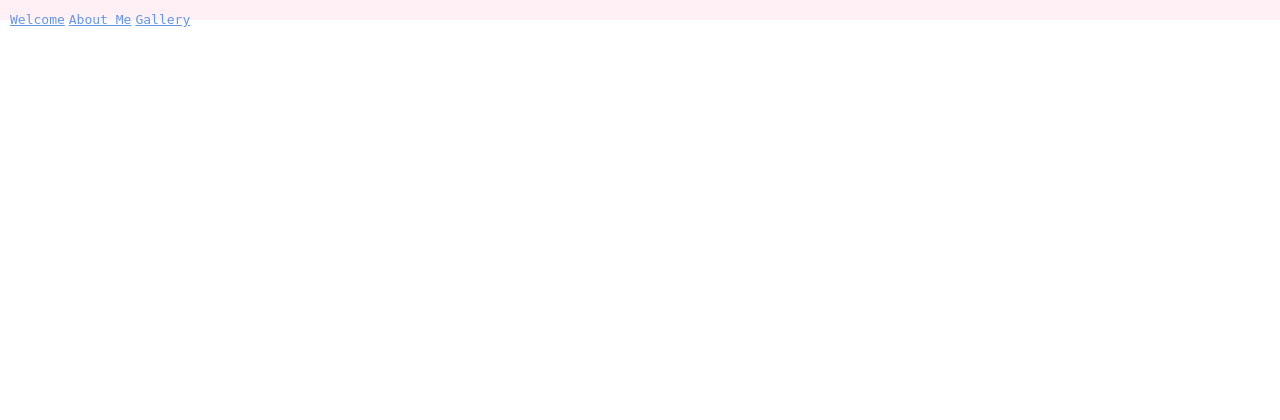
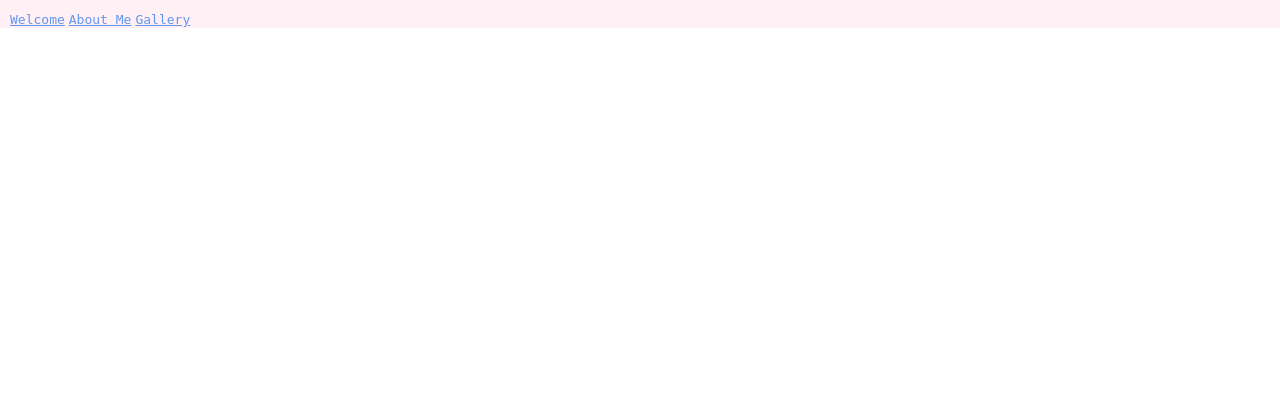
Before and after one commit to wyvri/wyvri_webapp, a Django app: page /base/ in a window 1280 px wide. Shown: the top 420 px of the page. Run offline with Django 4.2, Linux system fonts and the light colour scheme.

Commit message:
fix floating nav

```diff
--- a/wyvri_com/static/style.css
+++ b/wyvri_com/static/style.css
@@ -14,8 +14,11 @@ body {
   padding: 10px;
 }
 
-.top nav {
-  position: fixed;
+.top-nav {
+  background-color: lavenderblush;
+  padding: 10px;
+  padding-bottom: 0px;
+  margin-bottom: -20px;
 }
 
 footer a {
--- a/wyvri_com/templates/base.html
+++ b/wyvri_com/templates/base.html
@@ -6,7 +6,7 @@
         <link href="{% static 'style.css' %}" rel="stylesheet" />
     </header>
     <body>
-        <div class="top">
+        <div class="top-nav">
             <nav>
                 <a href="{% url 'home' %}">Welcome</a>
                 <a href="{% url 'aboutme' %}">About Me</a>
```
